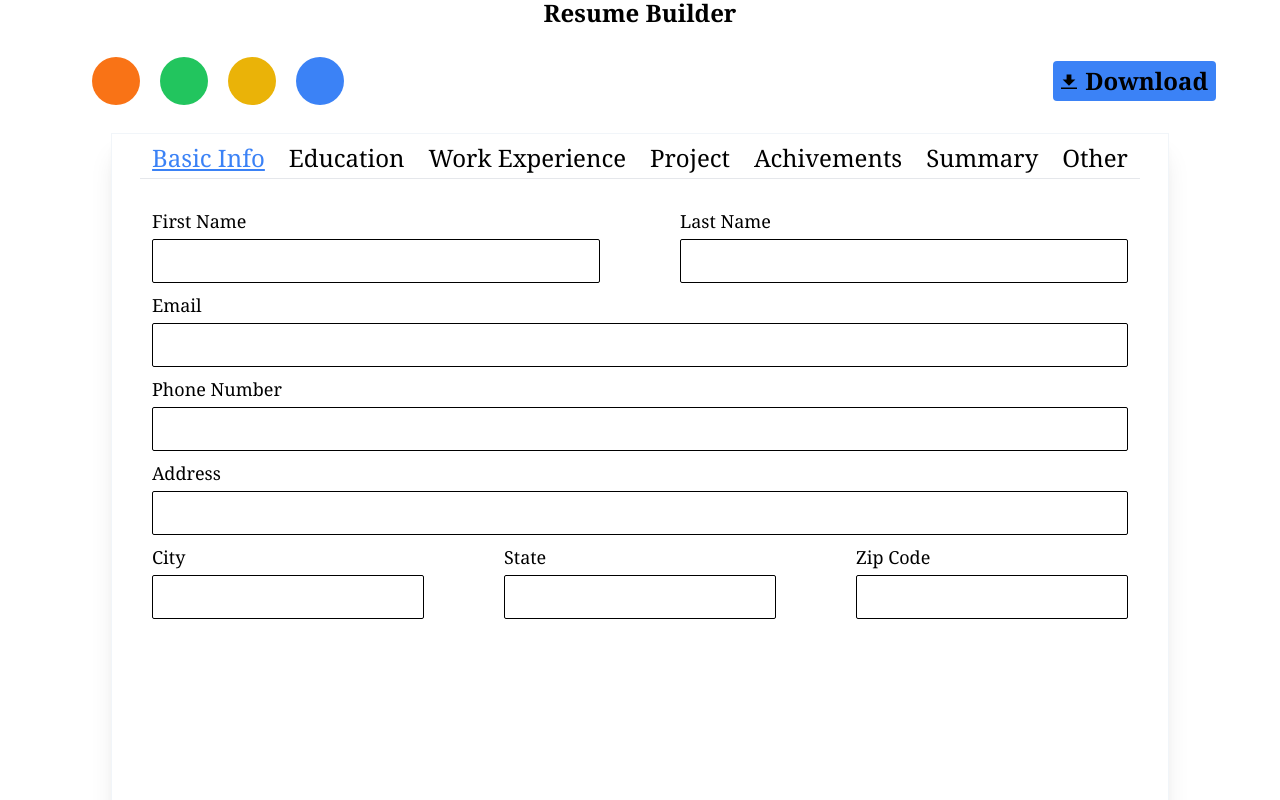
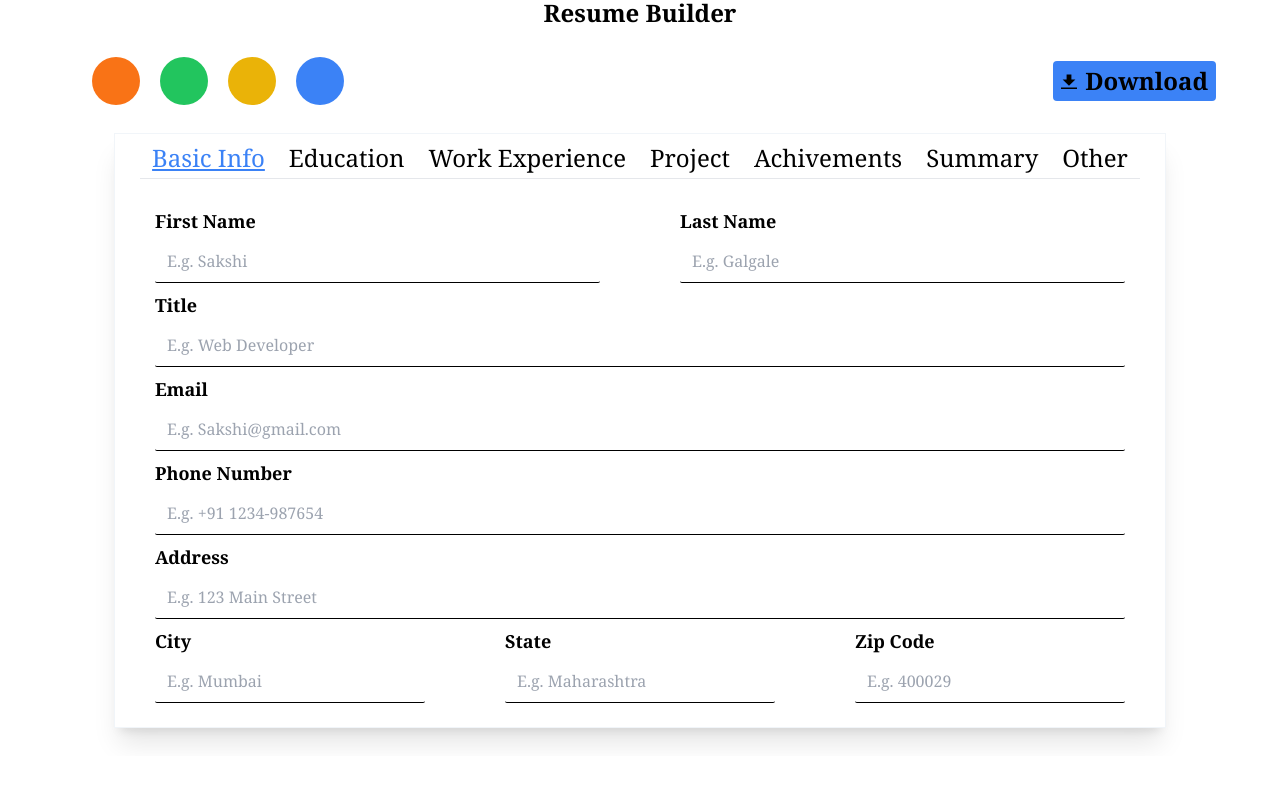
Before and after one commit to Nitin-09/resumebuilder, a React (Create React App) app: page / in a window 1280 px wide. Shown: the part 460-1260 px from the top of the page. After the commit the page ends 1216 px from the top, so only its background shows below. Built offline with nearby package versions, Linux system fonts and the light colour scheme.

Commit message:
Editor continue

```diff
--- a/src/Components/Editor.js
+++ b/src/Components/Editor.js
@@ -19,44 +19,55 @@ function Editor(props) {
     const BasicInfoBody = (
         <div className='w-full flex flex-col gap-2'>
             <div className='flex'>
-                <InputControl label="First Name" placeholder="Enter your First Name"></InputControl>
-                <InputControl label="Last Name" placeholder="Enter your Last Name"></InputControl>
+                <InputControl label="First Name" type="text" placeholder="E.g. Sakshi"></InputControl>
+                <InputControl label="Last Name" type="text" placeholder="E.g. Galgale"></InputControl>
             </div>
             <div>
-                <InputControl label="Email" placeholder="Enter your Email Address"></InputControl>
+                <InputControl label="Title" type="text" placeholder="E.g. Web Developer"></InputControl>
             </div>
             <div>
-                <InputControl label="Phone Number" placeholder="Enter your Phone Number"></InputControl>
+                <InputControl label="Email" type="email" placeholder="E.g. Sakshi@gmail.com"></InputControl>
             </div>
             <div>
-                <InputControl label="Address" placeholder="Enter your Address"></InputControl>
+                <InputControl label="Phone Number" type="tel" placeholder="E.g. +91 1234-987654"></InputControl>
+            </div>
+            <div>
+                <InputControl label="Address" type="text" placeholder="E.g. 123 Main Street"></InputControl>
             </div>
             <div className='flex'>
-                <InputControl label="City" placeholder="Enter your City"></InputControl>
-                <InputControl label="State" placeholder="Enter your State"></InputControl>
-                <InputControl label="Zip Code" placeholder="Enter your Zip Code"></InputControl>
+                <InputControl label="City" type="text" placeholder="E.g. Mumbai"></InputControl>
+                <InputControl label="State" type="text" placeholder="E.g. Maharashtra "></InputControl>
+                <InputControl label="Zip Code" type="number" placeholder="E.g. 400029"></InputControl>
             </div>
         </div>
     )
     const EducationBody = (
         <div className='w-full flex flex-col gap-2'>
             <div className='flex'>
-                <InputControl label="School Name" placeholder="Enter your School Name"></InputControl>
+                <InputControl label="School Name" type="text" placeholder="E.g. Dhirubhai Ambani International School"></InputControl>
             </div>
             <div>
-                <InputControl label="School Location" placeholder="Enter your School Address"></InputControl>
-            </div>
-            <div className='flex'>
-                <InputControl label="City" placeholder="Enter School City"></InputControl>
-                <InputControl label="State" placeholder="Enter School State"></InputControl>
-                <InputControl label="Zip Code" placeholder="Enter School Zip Code"></InputControl>
+                <InputControl label="School Location" type="text" placeholder="E.g. g block, 46, Trident Road, G Block BKC, Bandra Kurla Complex, Bandra East, Mumbai, Maharashtra 400098"></InputControl>
             </div>
             <div className='flex flex-col w-full  group'>
-                <label htmlFor="" className='px-10 font-medium text-lg cursor-pointer group-focus-within:text-blue-800'>Graduation Date</label>
-            <div className='flex'>
-                <InputControl label="Month" placeholder="Enter Month"></InputControl>
-                <InputControl label="State" placeholder="Enter Year"></InputControl>
-            </div>
+                <InputControl label="Gradutation Date" input="no"></InputControl>
+                <div className='flex'>
+                    <div className=''>
+                        <InputControl label="Start" input="no"></InputControl>
+                        <div className='flex'>
+                            <InputControl label="Month" type="text" placeholder="E.g. May"></InputControl>
+                            <InputControl label="Year" type="text" placeholder="E.g. 2019"></InputControl>
+                        </div>
+                    </div>
+                    <div>
+                        <InputControl label="End" input="no"></InputControl>
+                        <div className='flex'>
+                            <InputControl label="Month" type="text" placeholder="E.g. April"></InputControl>
+                            <InputControl label="Year" type="text" placeholder="E.g. 2020"></InputControl>
+                        </div>
+                    </div>
+                </div>
+                <InputControl label="Description" type="text" placeholder=""></InputControl>
             </div>
         </div>
     )
@@ -89,7 +100,7 @@ function Editor(props) {
             <div>
                 <InputControl label="Project Link" placeholder="Enter Project Link"></InputControl>
             </div>
-            </div>
+        </div>
     )
     const AchivementsBody = (
         <div className='w-full flex flex-col gap-2'>
@@ -155,14 +166,13 @@ function Editor(props) {
         </div>
     )
     return (
-        <div className='flex flex-col md:gap-7 items-center min-h-screen md:min-w-[80%] shadow-xl pt-1 border border-slate-100'>
+        <div className='flex flex-col md:gap-7 items-center min-h-[540px] md:min-w-[80%] shadow-xl pt-1 pb-6 border border-slate-100'>
             <div className='flex flex-wrap overflow-x-auto border-b '>{
                 Object.keys(sections)?.map(key =>
                     <button className={`px-3 py-1 text-xs md:text-lg lg:text-xl xl:text-2xl 2xl:text-3xl whitespace-nowrap cursor-pointer ${key === activekey ? "text-blue-500 underline" : null} `} onClick={() => { setactivekey(key) }} key={key}>{sections[key]}</button>
                 )}
             </div>
             {generateBody()}
-
         </div>
     )
 }
--- a/src/Components/InputControl.js
+++ b/src/Components/InputControl.js
@@ -1,10 +1,10 @@
 import React from 'react'
 
-function InputControl({label,...props}) {
+function InputControl({ label, ...props }) {
   return (
     <div className='flex flex-col gap-1 w-full px-10 group'>
-        {label && <label htmlFor={label} className='font-medium text-lg cursor-pointer group-focus-within:text-blue-800'>{label}</label>}
-        <input id={label} className='border-black border h-11 outline-none p-3 rounded-sm focus:border-blue-500' type="text" {...props} placeholder='' />
+      {label && <label htmlFor={label} className='font-semibold text-lg cursor-pointer group-focus-within:text-blue-800 group-focus-within:pb-5'>{label}</label>}
+      {props.input!=="no" && <input id={label} className='border-black border-b h-11 outline-none p-3 rounded-sm focus:border-blue-500' {...props} />}
     </div>
   )
 }
```
